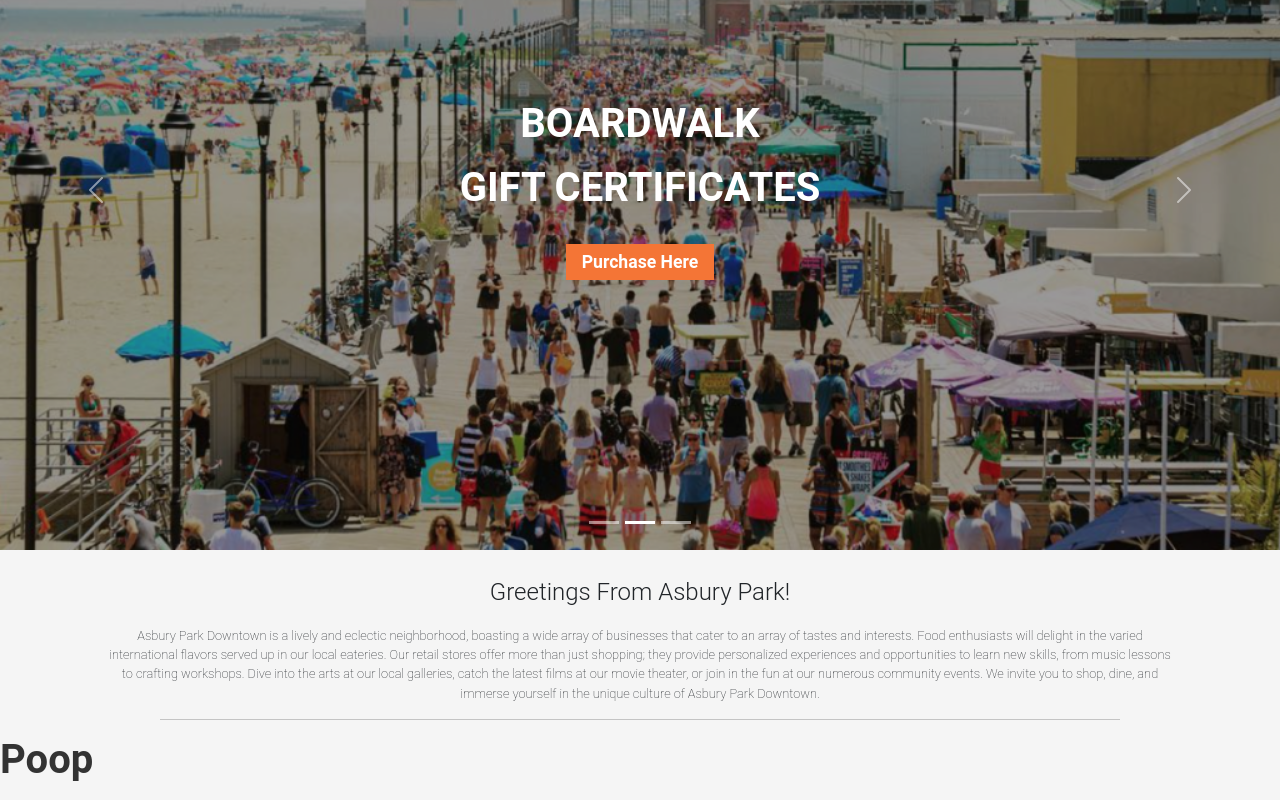
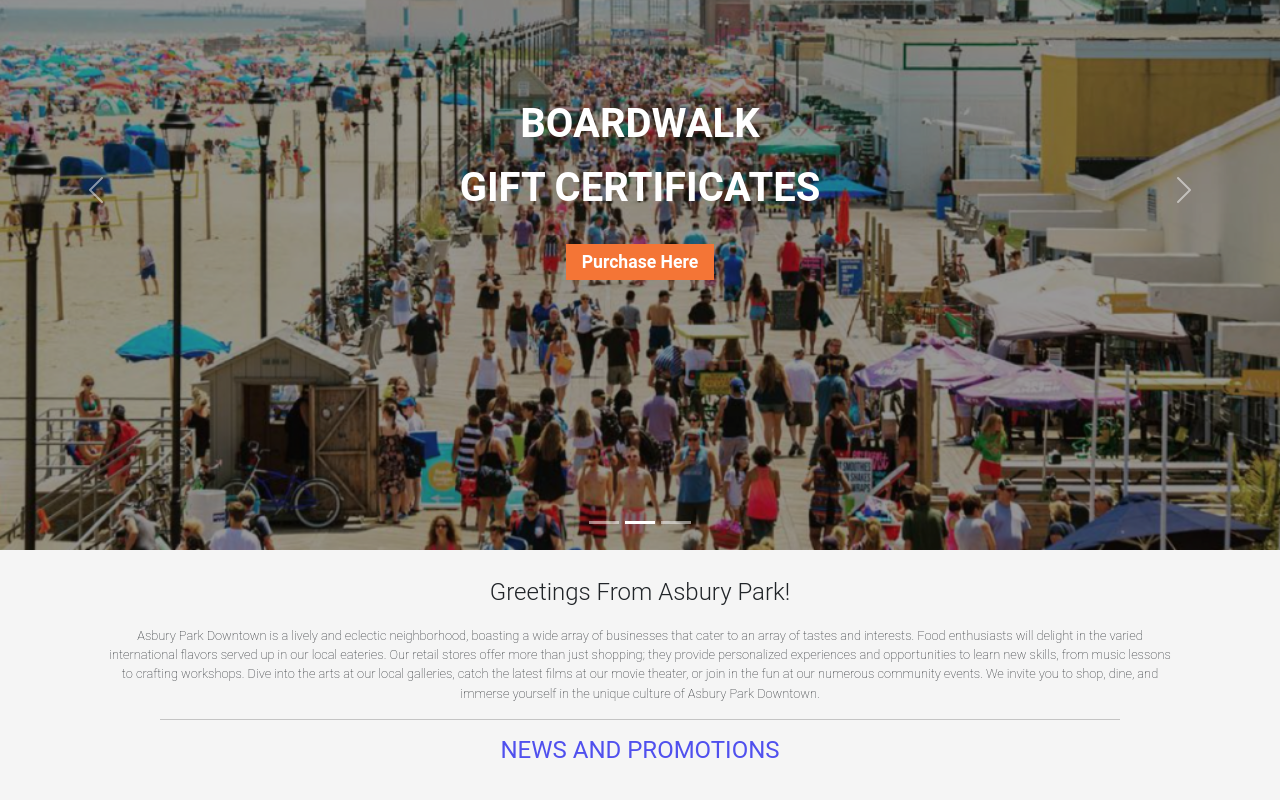
Before and after one commit to moviefan322/ashbury, a Next.js app: page / in a window 1280 px wide. Shown: the part 234-1034 px from the top of the page. After the commit the page ends 999 px from the top, so only its background shows below. Built offline with nearby package versions, Linux system fonts and the light colour scheme.

Commit message:
fixes carousel slide for larger screens

```diff
--- a/src/components/Carousel.tsx
+++ b/src/components/Carousel.tsx
@@ -4,6 +4,9 @@
 import styles from './Carousel.module.css';
 
 function CustomCarousel() {
+  if (typeof window !== 'undefined') {
+    require('bootstrap/dist/js/bootstrap.bundle.min');
+  }
   return (
     <section id="testimonials" className="text-white">
       <Carousel id="myCarousel" slide>
--- /dev/null
+++ b/src/components/News.module.css
@@ -0,0 +1,5 @@
+.newsh4 {
+  font-weight: 400;
+  color: rgb(80, 80, 238);
+  margin: auto;
+}
--- /dev/null
+++ b/src/components/News.tsx
@@ -0,0 +1,13 @@
+import React from 'react'
+import styles from './News.module.css'
+
+const News = () => {
+  return (
+    <div className='container d-flex flex-column align-items-center'>
+      <h4 className={`${styles.newsh4}`}>NEWS AND PROMOTIONS</h4>
+
+    </div>
+  )
+}
+
+export default News
--- a/src/pages/index.tsx
+++ b/src/pages/index.tsx
@@ -1,14 +1,15 @@
 import React from "react";
 import Carousel from "@/components/Carousel";
 import Greetings from "@/components/Greetings";
+import News from "@/components/News";
 
 export default function Home() {
   return (
     <>
       <Carousel />
       <Greetings />
-      <hr className='w-75 mx-auto' />
-      <h1>Poop</h1>
+      <hr className="w-75 mx-auto" />
+      <News />
     </>
   );
 }
```
